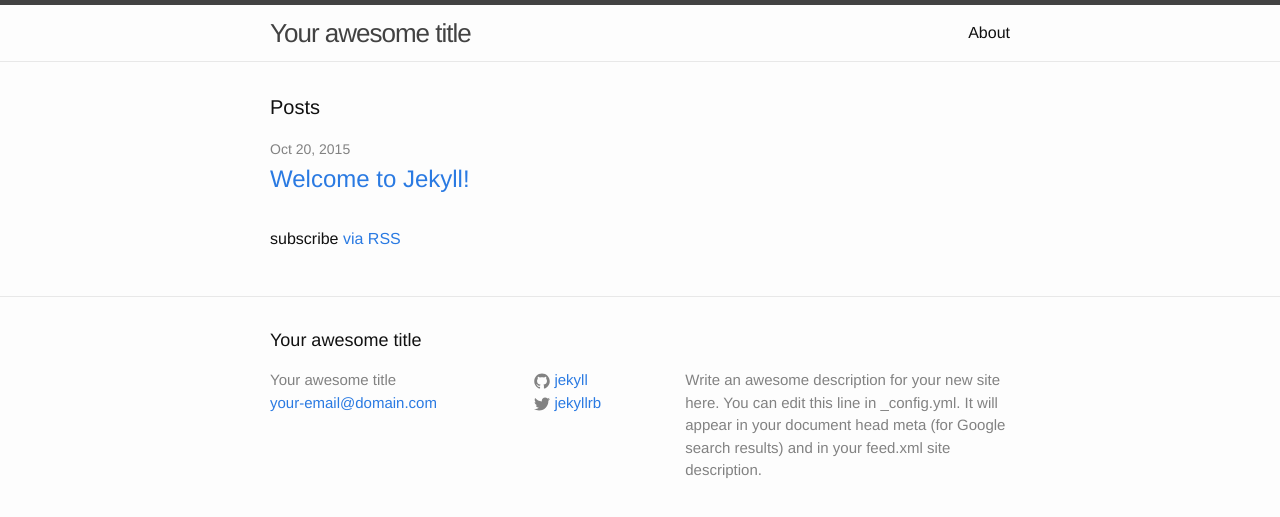
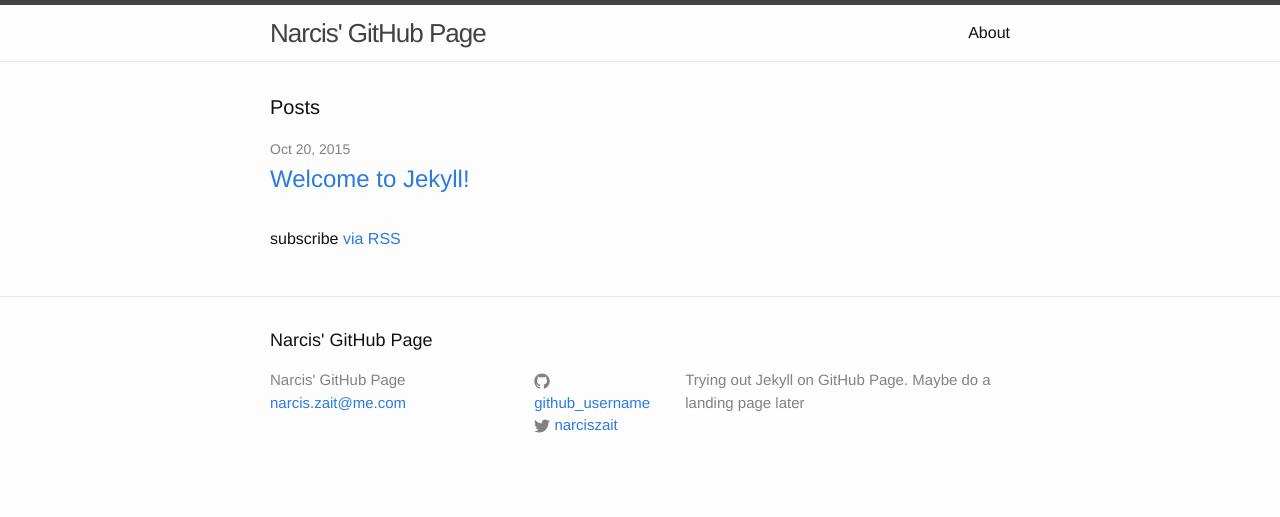
Before and after one commit to narciszait/narciszait.github.io, a Jekyll site: the page built from index.html, in a window 1280 px wide. Shown: the top 517 px of the page. Built offline with Jekyll 4.4.1, drawn with Linux system fonts in a browser that asks for light colours.

Commit message:
config.yml

```diff
--- a/_config.yml
+++ b/_config.yml
@@ -6,16 +6,14 @@
 # 'jekyll serve'. If you change this file, please restart the server process.
 
 # Site settings
-title: Your awesome title
-email: your-email@domain.com
+title: Narcis' GitHub Page
+email: narcis.zait@me.com
 description: > # this means to ignore newlines until "baseurl:"
-  Write an awesome description for your new site here. You can edit this
-  line in _config.yml. It will appear in your document head meta (for
-  Google search results) and in your feed.xml site description.
+  Trying out Jekyll on GitHub Page. Maybe do a landing page later
 baseurl: "" # the subpath of your site, e.g. /blog
-url: "http://yourdomain.com" # the base hostname & protocol for your site
-twitter_username: jekyllrb
-github_username:  jekyll
+url: "http://narciszait.github.io" # the base hostname & protocol for your site
+twitter_username: narciszait
+github_username:  github_username
 
 # Build settings
 markdown: kramdown
```
